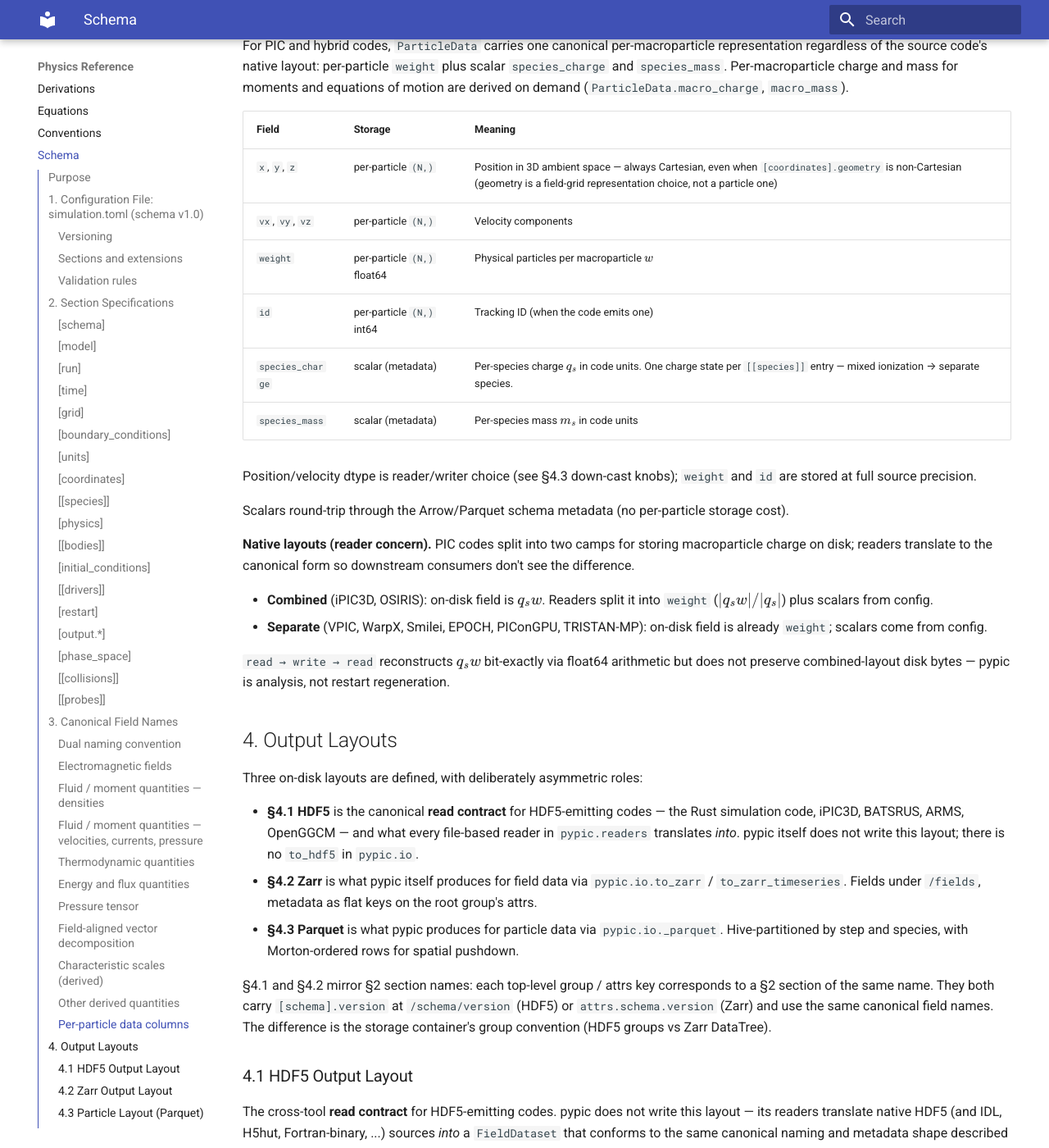
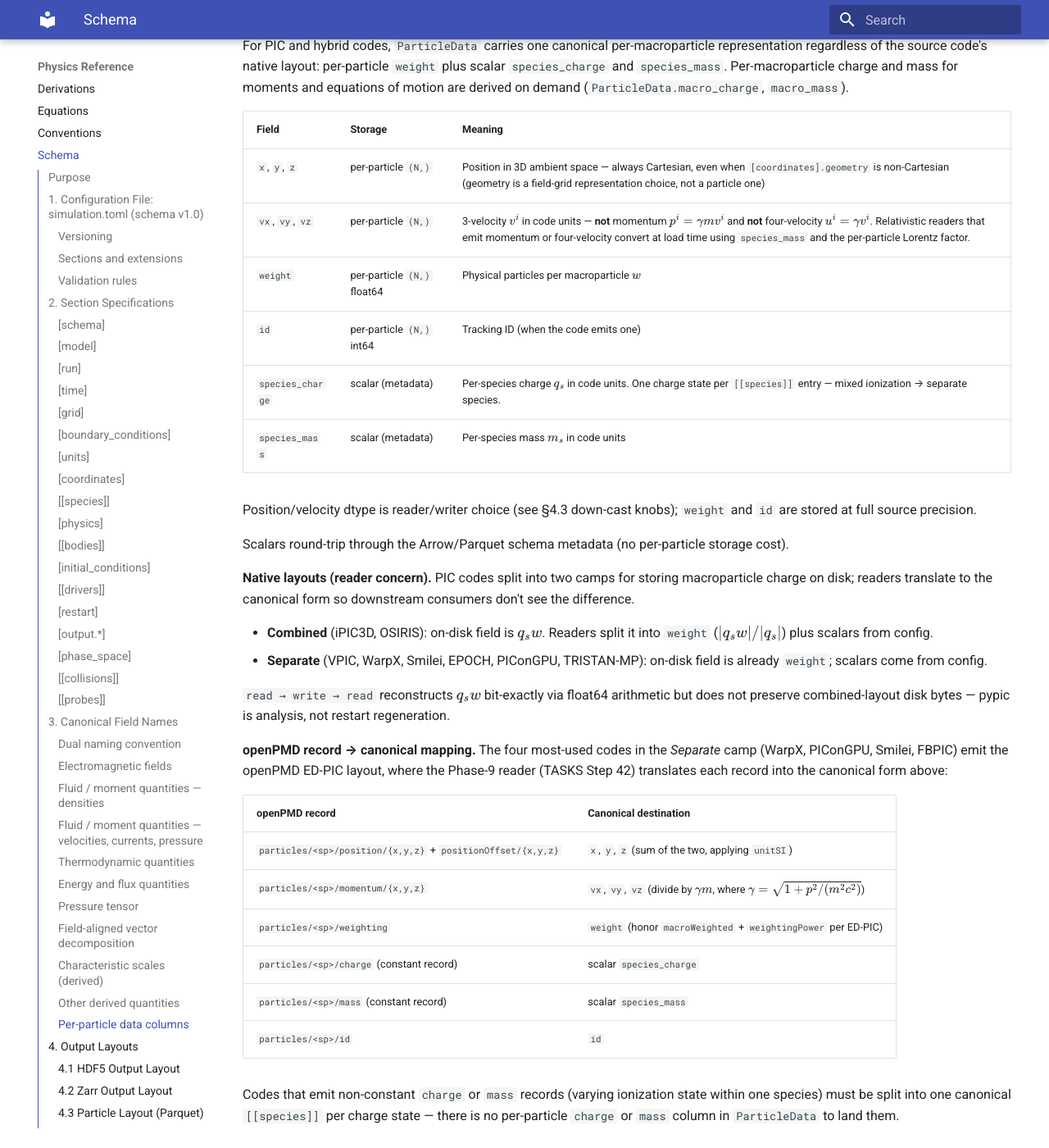
Before and after one commit to rusaitis/pypic, an MkDocs documentation site: the page built from docs/schema.md, in a window 1280 px wide and 1400 px high, scrolled down 26097 px. Shown: the whole window at 82% size. Built offline with MkDocs 1.6.1 and Material for MkDocs 9.7.7, drawn with Linux system fonts in a browser that asks for light colours; some of the changed text lies outside the part shown.

Commit message:
docs: lock particle velocity convention + openPMD mapping (M1)
Two clarifications to schema.md §3 ahead of Step 42 (openPMD
reader), addressing the ambiguities a Phase-9 reader would
otherwise have to guess at:

- vx/vy/vz row in the per-particle table is now explicit:
  3-velocity v^i, not momentum p^i = γ m v^i, not four-velocity
  u^i = γ v^i. openPMD-family codes (WarpX, PIConGPU, Smilei,
  FBPIC) emit momentum and must convert at load.
- New openPMD-record → canonical-form table inside the "Native
  layouts" sub-section, spelling out where each ED-PIC record
  lands (position+positionOffset, momentum, weighting, charge
  constant-record, mass constant-record, id). Plus the explicit
  rule that non-constant charge/mass records must split into
  separate [[species]] entries.

§4.3 trailing pointer now references Step 25 (Arrow/Parquet
foundation) *and* Step 25b (canonical weight + species-scalar
form) instead of just Step 25.

Closes M1 from the pre-Phase-9 review.

Assisted-by: Claude Opus 4.7 (1M context)

```diff
--- a/docs/schema.md
+++ b/docs/schema.md
@@ -1234,7 +1234,7 @@ and equations of motion are derived on demand
 | Field | Storage | Meaning |
 |-------|---------|---------|
 | `x`, `y`, `z` | per-particle `(N,)` | Position in 3D ambient space — always Cartesian, even when `[coordinates].geometry` is non-Cartesian (geometry is a field-grid representation choice, not a particle one) |
-| `vx`, `vy`, `vz` | per-particle `(N,)` | Velocity components |
+| `vx`, `vy`, `vz` | per-particle `(N,)` | 3-velocity $v^i$ in code units — **not** momentum $p^i = \gamma m v^i$ and **not** four-velocity $u^i = \gamma v^i$. Relativistic readers that emit momentum or four-velocity convert at load time using `species_mass` and the per-particle Lorentz factor. |
 | `weight` | per-particle `(N,)` float64 | Physical particles per macroparticle $w$ |
 | `id` | per-particle `(N,)` int64 | Tracking ID (when the code emits one) |
 | `species_charge` | scalar (metadata) | Per-species charge $q_s$ in code units. One charge state per `[[species]]` entry — mixed ionization → separate species. |
@@ -1258,6 +1258,25 @@ canonical form so downstream consumers don't see the difference.
 `read → write → read` reconstructs $q_s w$ bit-exactly via float64
 arithmetic but does not preserve combined-layout disk bytes — pypic
 is analysis, not restart regeneration.
+
+**openPMD record → canonical mapping.** The four most-used codes in
+the *Separate* camp (WarpX, PIConGPU, Smilei, FBPIC) emit the
+openPMD ED-PIC layout, where the Phase-9 reader (TASKS Step 42)
+translates each record into the canonical form above:
+
+| openPMD record | Canonical destination |
+|----------------|-----------------------|
+| `particles/<sp>/position/{x,y,z}` + `positionOffset/{x,y,z}` | `x`, `y`, `z` (sum of the two, applying `unitSI`) |
+| `particles/<sp>/momentum/{x,y,z}` | `vx`, `vy`, `vz` (divide by $\gamma m$, where $\gamma = \sqrt{1 + p^2/(m^2 c^2)}$) |
+| `particles/<sp>/weighting` | `weight` (honor `macroWeighted` + `weightingPower` per ED-PIC) |
+| `particles/<sp>/charge` (constant record) | scalar `species_charge` |
+| `particles/<sp>/mass` (constant record) | scalar `species_mass` |
+| `particles/<sp>/id` | `id` |
+
+Codes that emit non-constant `charge` or `mass` records (varying
+ionization state within one species) must be split into one canonical
+`[[species]]` per charge state — there is no per-particle `charge` or
+`mass` column in `ParticleData` to land them.
 
 ## 4. Output Layouts
 
@@ -1521,8 +1540,9 @@ archival). Row groups: 500K–1M particles each. Down-cast knobs:
 `position_dtype="float32"`, `velocity_dtype="float32"`. `weight` and
 `id` stay at full source precision (float64 / int64); scalar
 `species_charge` and `species_mass` round-trip through Arrow schema
-metadata at full precision. See TASKS.md Step 25 for the full I/O
-contract.
+metadata at full precision. See TASKS.md Step 25 (Arrow/Parquet
+foundation) and Step 25b (canonical `weight` + species-scalar form)
+for the full I/O contract.
 
 ## 5. Extensibility
 
```
